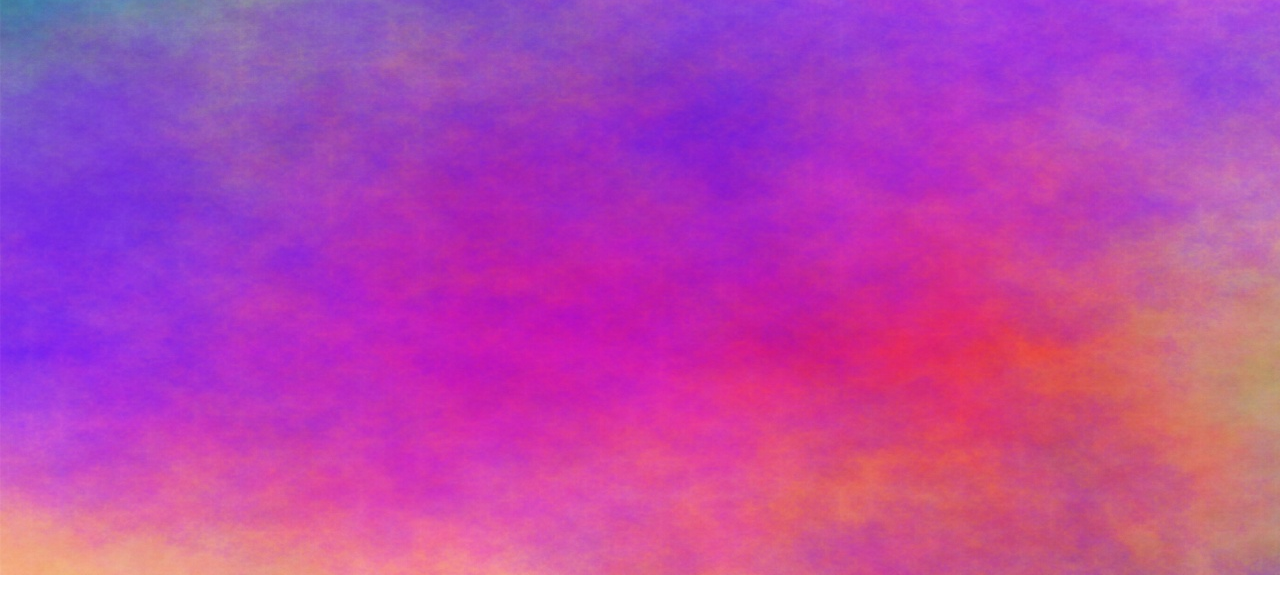
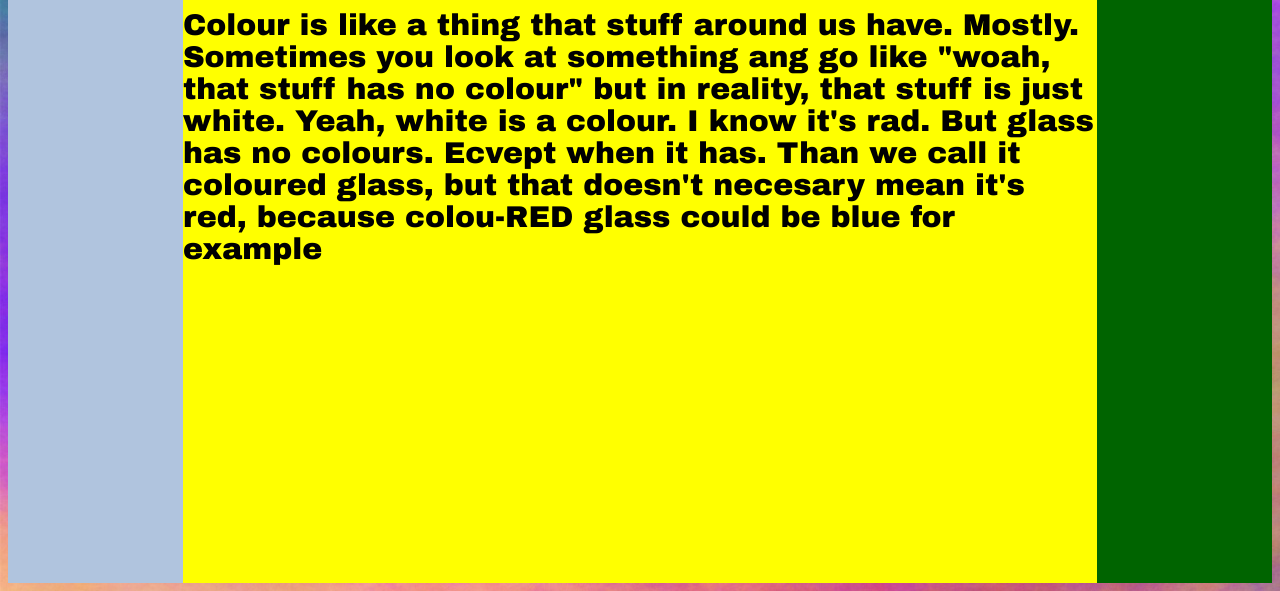
Before and after one commit to CsehNorbert/webtech1_beadando, a plain HTML site: page index.html in a window 1280 px wide. Shown: the part 225-816 px from the top of the page. Drawn offline with Linux system fonts and the light colour scheme.

Commit message:
finalized flex template, corrected the css, added a js file

```diff
--- a/css/basic.css
+++ b/css/basic.css
@@ -6,8 +6,6 @@ body{
 #homepage{
     /*background-color: black;*/
     background-image: url("../pictures/lots_of_colors.jpg");
-    height: auto;
-    width: 100%;
 }
 
 /*
@@ -22,37 +20,33 @@ body{
     position: center;
 }*/
 
-.page{
+#page{
     display: flex;
+    flex-wrap: wrap;
+    justify-content: center;
+    font-size: 30px;
+    height: 90vh;
 }
 
 .leftcontent{
-    /*width: 100%;*/
-    display: flex;
-    flex-direction: column;
-    /*flex 3%;*/
     background-color: lightsteelblue;
-    margin-left: -1%;
-    margin-right: 1%;
     padding: 20px;
-    font-size: 30px;
+    order: 1;
+    flex: 1 1 100px;
 }
 
 .maincontent{
-    display: flex;
-    flex-direction: column;
-    background-color: lightsteelblue;
+    background-color: yellow;
     font-family: "Arial Black";
+    order: 2;
+    flex: 9 1 600px; /*flex-grow, flex-shrink, felx-base*/
 }
 
 .rightcontent{
-    /*width: 20%;*/
-    display: flex;
-    flex-direction: column;
-    background-color: lightsteelblue;
-    margin-left: 1%;
+    background-color: darkgreen;
     padding: 20px;
-    font-size: 30px;
+    order: 3;
+    flex: 1 1 100px;
 }
 
 .content > h1 {
@@ -61,13 +55,14 @@ body{
 
 #menubar {
     display: flex;
-    margin-top: -2%;
-    margin-left: -2%;
+    justify-content: left;
+    height: 10vh;
     background-color: antiquewhite;
 }
 
-#menubar > div {
+.menubuton {
     background-color: rgb(90%,80%,80%);
+    align-items: center;
     margin: 10px;
     padding: 20px;
     font-size: 30px;
--- a/index.html
+++ b/index.html
@@ -1,31 +1,28 @@
 <!DOCTYPE html>
 <html lang="en">
-
     <head>
         <link rel="stylesheet" href="css/basic.css">
         <meta charset="UTF-8">
         <title>colours</title>
     </head>
-
     <body id="homepage">
+        <script src="./javascript/jscript.js"></script>
         <div id="menubar">
-        <div><a class="menubuton" href="index.html">Home</a></div>
-        <div><a class="menubuton" href="observe_colors.html">Observe</a></div>
-        <div>minta</div>
+            <div class="menubuton"><a  href="index.html">Home</a></div>
+            <div class="menubuton"><a href="observe_colors.html">Observe</a></div>
+            <div class="menubuton">minta</div>
         </div>
-
-<div class="page">
+        <div id="page">
             <div class="leftcontent">
                 <p1>left</p1>
             </div>
             <div class="maincontent">
                 <h1>Colours</h1>
-        <p1>Colour is like a thing that stuff aroun us have. Mostly. Sometimes you look at something ang go like "woah, that stuff has no colour" but in reality, that stuff is just white. Yeah, white is a colour. I know it's rad. But glass has no colours. Ecvept when it has. Than we call it coloured glass, but that doesn't necesary mean it's red, because colou-RED glass could be blue for example.</p1>
+                <p1>Colour is like a thing that stuff around us have. Mostly. Sometimes you look at something ang go like "woah, that stuff has no colour" but in reality, that stuff is just white. Yeah, white is a colour. I know it's rad. But glass has no colours. Ecvept when it has. Than we call it coloured glass, but that doesn't necesary mean it's red, because colou-RED glass could be blue for example</p1>
             </div>
             <div class="rightcontent">
                 <p1>right</p1>
             </div>
         </div>
-
     </body>
 </html>
--- /dev/null
+++ b/javascript/jscript.js
@@ -0,0 +1 @@
+console.log("sup");
```
Lines whose indentation alone changed are shown as unchanged.
